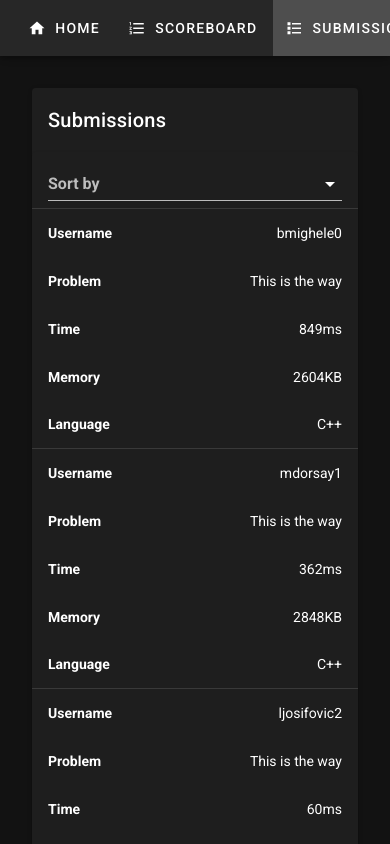
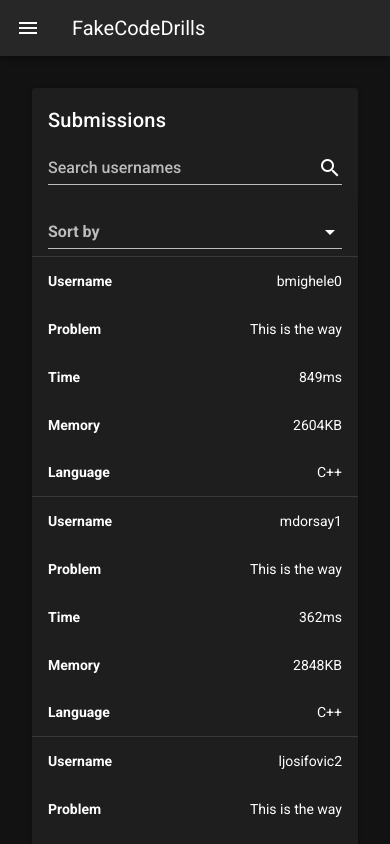
Before and after one commit to sadn1ck/task-codedrills, a Vue app: page /submissions in a window 390 px wide. Shown: the top 844 px of the page. Built offline with nearby package versions, Linux system fonts and the light colour scheme.

Commit message:
feat: responsive navbar, other small fixes
Signed-off-by: Anik Das <anikdas0811@gmail.com>

```diff
--- a/src/components/Navbar.vue
+++ b/src/components/Navbar.vue
@@ -1,13 +1,53 @@
 <template>
   <nav>
-    <v-toolbar class="d-flex">
-      <v-toolbar-items class="justify-space-around">
-        <v-btn text v-for="item in menuItems" :key="item.title" :to="item.path">
-          <v-icon left>{{ item.icon }}</v-icon>
-          {{ item.title }}
-        </v-btn>
-      </v-toolbar-items>
+    <!-- for large screens -->
+    <v-toolbar class="hidden-sm-and-down">
+      <v-toolbar-title>
+        FakeCodeDrills
+      </v-toolbar-title>
+      <v-spacer></v-spacer>
+      <v-btn text v-for="item in menuItems" :key="item.title" :to="item.path">
+        <v-icon left>{{ item.icon }}</v-icon>
+        {{ item.title }}
+      </v-btn>
     </v-toolbar>
+    <!-- for mobiles -->
+    <v-toolbar class="hidden-md-and-up">
+      <v-app-bar-nav-icon @click="drawer = !drawer"></v-app-bar-nav-icon>
+      <v-toolbar-title>
+        FakeCodeDrills
+      </v-toolbar-title>
+    </v-toolbar>
+    <v-navigation-drawer
+      v-model="drawer"
+      absolute
+      temporary
+    >
+      <v-list-item>
+        <v-list-item-content>
+          <v-list-item-title>Made by @sadn1ck</v-list-item-title>
+        </v-list-item-content>
+      </v-list-item>
+
+      <v-divider></v-divider>
+
+      <v-list dense>
+        <v-list-item
+          v-for="item in menuItems"
+          :key="item.title"
+          link
+          :to="item.path"
+        >
+          <v-list-item-icon>
+            <v-icon>{{ item.icon }}</v-icon>
+          </v-list-item-icon>
+
+          <v-list-item-content>
+            <v-list-item-title>{{ item.title }}</v-list-item-title>
+          </v-list-item-content>
+        </v-list-item>
+      </v-list>
+    </v-navigation-drawer>
   </nav>
 </template>
 <script>
@@ -18,7 +58,7 @@ export default Vue.extend({
   data() {
     return {
       appTitle: 'FakeCodeDrills',
-      sidebar: false,
+      drawer: false,
       menuItems: [
         { title: 'Home', path: '/', icon: 'mdi-home' },
         { title: 'Scoreboard', path: '/scoreboard', icon: 'mdi-format-list-numbered' },
--- a/src/components/SubmissionTable.vue
+++ b/src/components/SubmissionTable.vue
@@ -3,17 +3,26 @@
     <v-card>
       <v-card-title>
         Submissions
+        <v-spacer></v-spacer>
+        <v-text-field
+          v-model="search"
+          append-icon="mdi-magnify"
+          label="Search usernames"
+          single-line
+          hide-details
+        ></v-text-field>
       </v-card-title>
-      <div v-if="getModalState">
-        <CodeModal :activeRow="activeCodeModalRow" />
-      </div>
       <v-data-table
         :headers="headers"
         :items="items"
         class="elevation-1"
+        :search="search"
         @click:row="handleClick"
       ></v-data-table>
     </v-card>
+    <div v-if="getModalState">
+      <CodeModal :activeRow="activeCodeModalRow" />
+    </div>
   </div>
 </template>
 <script>
@@ -36,12 +45,12 @@ export default Vue.extend({
   data() {
     return {
       activeCodeModalRow: {},
+      search: '',
     };
   },
   methods: {
     ...mapActions(['toggleModal']),
     handleClick(row) {
-      console.log(row);
       this.activeCodeModalRow = row;
       this.toggleModal();
     },
```
